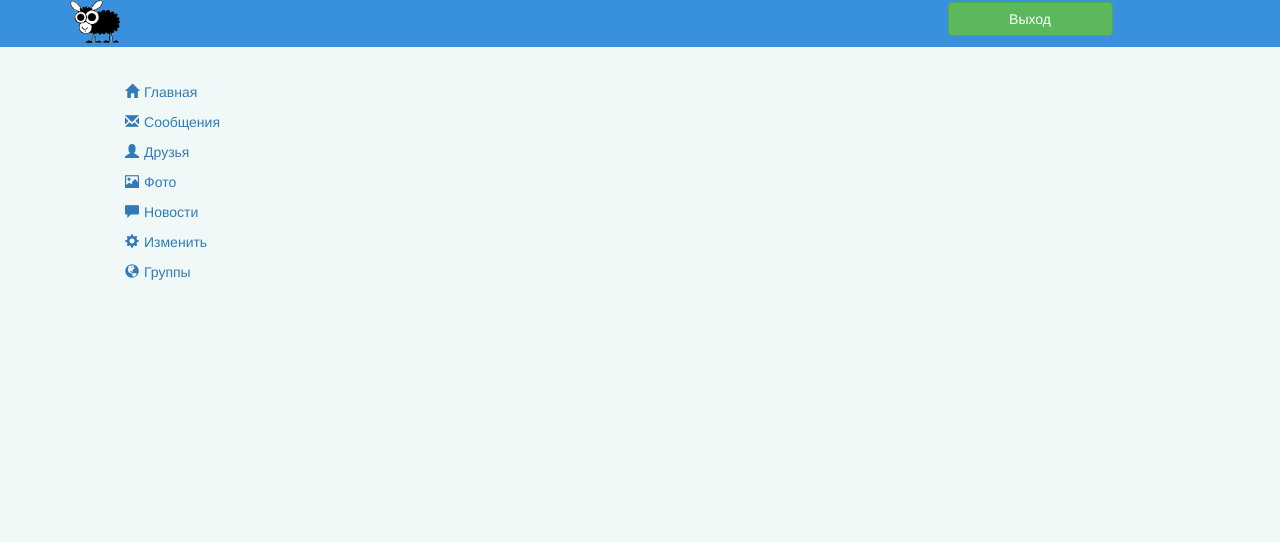
After one commit to Bugaga159/flaffyland, a PHP site: page /friends.php in a window 1280 px wide. The commit adds this page. Shown: the top 542 px of the page. Run offline with PHP 8.4, Linux system fonts and the light colour scheme; some libraries are stand-ins or nearby versions.

Commit message:
add new file

```diff
--- /dev/null
+++ b/friends.php
@@ -0,0 +1,42 @@
+<?php
+    $btn_head = 'exit_head_btn';
+
+    require_once "view_helpers/header.php";
+
+?>
+        <section class="container content">
+
+            <!--------------------------------------   Навигация    --------------------------------->
+
+            <div class="col-md-2 user_menu">
+                <ul class="user_menu">
+                    <li><a class="user_menu_link" href="profile.php"><div class="menu_icon glyphicon glyphicon-home"></div><p class="user_menu_text" href="#">Главная</p></a></li>
+                    <li><a class="user_menu_link" href="messeges.php"><div class="menu_icon glyphicon glyphicon-envelope"></div><p class="user_menu_text" href="#">Сообщения</p></a></li>
+                    <li><a class="user_menu_link" href="friends.php"><div class="menu_icon glyphicon glyphicon glyphicon-user"></div><p class="user_menu_text" href="#">Друзья</p></a></li>
+                    <li><a class="user_menu_link" href="#"><div class="menu_icon glyphicon glyphicon-picture"></div><p class="user_menu_text" href="#">Фото</p></a></li>
+                    <li><a class="user_menu_link" href="#"><div class="menu_icon glyphicon glyphicon-comment"></div><p class="user_menu_text" href="#">Новости</p></a></li>
+                    <li><a class="user_menu_link" href="#"><div class="menu_icon glyphicon glyphicon-cog"></div><p class="user_menu_text" href="#">Изменить</p></a></li>
+                    <li><a class=" " href="#"><div class="menu_icon glyphicon glyphicon-globe"></div><p class="user_menu_text" href="#">Группы</p></a></li>
+                </ul>
+            </div>
+
+
+
+
+
+
+
+
+
+
+
+
+
+
+        </section>
+
+
+
+<?php
+    require_once "view_helpers/footer.php";
+?>
--- a/messeges.php
+++ b/messeges.php
@@ -14,7 +14,7 @@
             <ul class="user_menu">
                 <li><a class="user_menu_link" href="profile.php"><div class="menu_icon glyphicon glyphicon-home"></div><p class="user_menu_text" href="#">Главная</p></a></li>
                 <li><a class="user_menu_link" href="messeges.php"><div class="menu_icon glyphicon glyphicon-envelope"></div><p class="user_menu_text" href="#">Сообщения</p></a></li>
-                <li><a class="user_menu_link" href="#"><div class="menu_icon glyphicon glyphicon glyphicon-user"></div><p class="user_menu_text" href="#">Друзья</p></a></li>
+                <li><a class="user_menu_link" href="friends.php"><div class="menu_icon glyphicon glyphicon glyphicon-user"></div><p class="user_menu_text" href="#">Друзья</p></a></li>
                 <li><a class="user_menu_link" href="#"><div class="menu_icon glyphicon glyphicon-picture"></div><p class="user_menu_text" href="#">Фото</p></a></li>
                 <li><a class="user_menu_link" href="#"><div class="menu_icon glyphicon glyphicon-comment"></div><p class="user_menu_text" href="#">Новости</p></a></li>
                 <li><a class="user_menu_link" href="#"><div class="menu_icon glyphicon glyphicon-cog"></div><p class="user_menu_text" href="#">Изменить</p></a></li>
--- a/profile.php
+++ b/profile.php
@@ -10,7 +10,7 @@
 				<ul class="user_menu">
 					<li><a class="user_menu_link" href="profile.php"><div class="menu_icon glyphicon glyphicon-home"></div><p class="user_menu_text" href="#">Главная</p></a></li>
 					<li><a class="user_menu_link" href="messeges.php"><div class="menu_icon glyphicon glyphicon-envelope"></div><p class="user_menu_text" href="#">Сообщения</p></a></li>
-					<li><a class="user_menu_link" href="#"><div class="menu_icon glyphicon glyphicon glyphicon-user"></div><p class="user_menu_text" href="#">Друзья</p></a></li>
+					<li><a class="user_menu_link" href="friends.php"><div class="menu_icon glyphicon glyphicon glyphicon-user"></div><p class="user_menu_text" href="#">Друзья</p></a></li>
 					<li><a class="user_menu_link" href="#"><div class="menu_icon glyphicon glyphicon-picture"></div><p class="user_menu_text" href="#">Фото</p></a></li>
 					<li><a class="user_menu_link" href="#"><div class="menu_icon glyphicon glyphicon-comment"></div><p class="user_menu_text" href="#">Новости</p></a></li>
 					<li><a class="user_menu_link" href="#"><div class="menu_icon glyphicon glyphicon-cog"></div><p class="user_menu_text" href="#">Изменить</p></a></li>
--- a/view_helpers/footer.php
+++ b/view_helpers/footer.php
@@ -15,6 +15,8 @@ echo
                 <a class="footer_link" href="#">Поддержка</a>
             </div>
         </footer>
+        <script src="//code.jquery.com/jquery-3.2.1.min.js"></script>
+	<script src="jquery.fancybox.min.js"></script>
         <!-- jQuery (necessary for Bootstrap\'s JavaScript plugins) -->
         <script src="https://ajax.googleapis.com/ajax/libs/jquery/1.12.4/jquery.min.js"></script>
         <!-- Include all compiled plugins (below), or include individual files as needed -->
--- a/view_helpers/header.php
+++ b/view_helpers/header.php
@@ -18,7 +18,7 @@ echo '
     <!-- Bootstrap -->
     <link href="css/bootstrap.min.css" rel="stylesheet">
     <link rel="stylesheet" type="text/css" href="/css/style.css">
-
+    <link rel="stylesheet" type="text/css" href="jquery.fancybox.min.css">
     <!-- HTML5 shim and Respond.js for IE8 support of HTML5 elements and media queries -->
     <!-- WARNING: Respond.js doesn\'t work if you view the page via file:// -->
     <!--[if lt IE 9]>
```
Also changed, not shown: css/style.css (line endings or trailing spaces).
